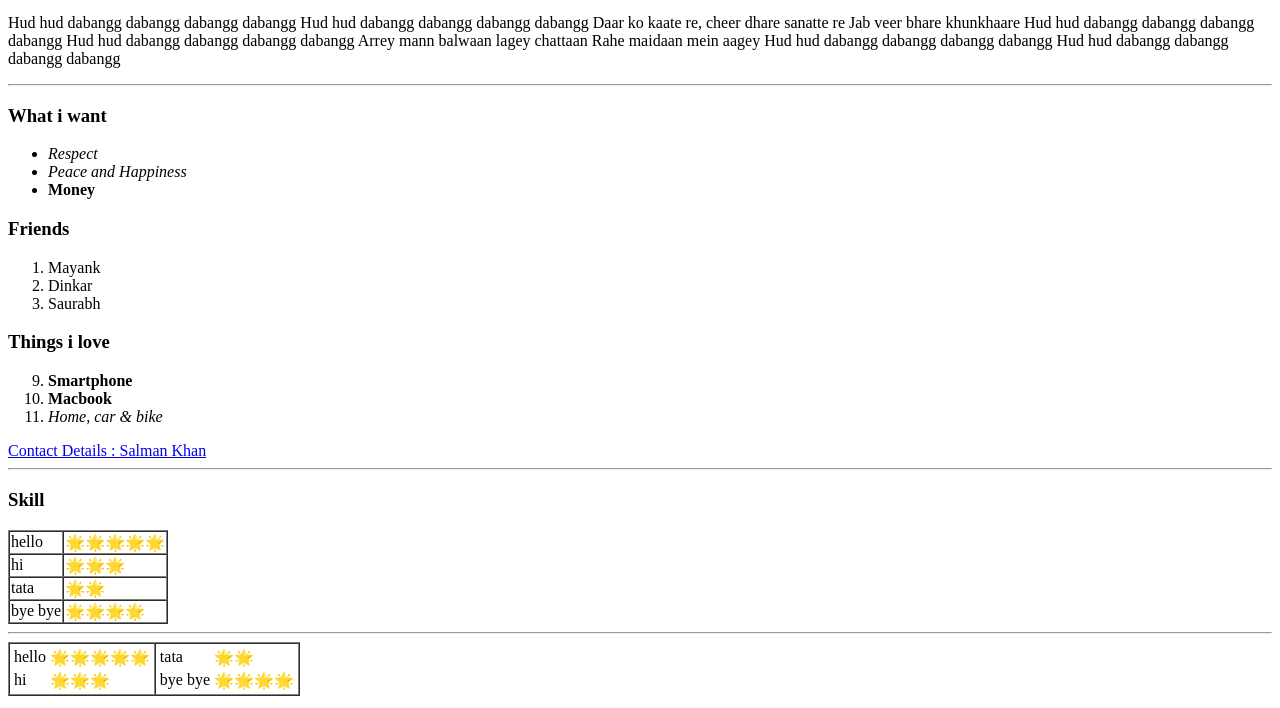
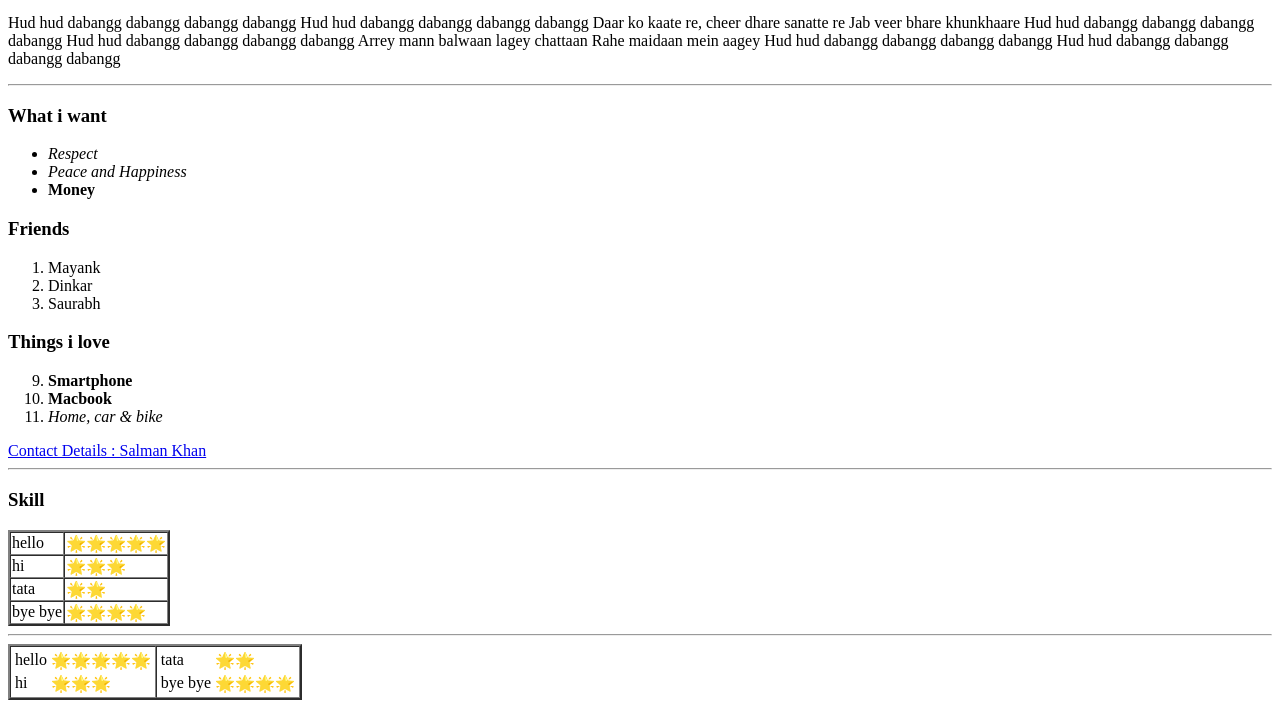
Before and after one commit to darkShooter047/cv, a plain HTML site: page index.html in a window 1280 px wide. Shown: the part 312-1020 px from the top of the page. Drawn offline with Linux system fonts and the light colour scheme.

Commit message:
Add files via upload

```diff
--- a/index.html
+++ b/index.html
@@ -57,7 +57,7 @@
     <hr />
 
     <h3>Skill</h3>
-    <table cellspacing="0" border="1">
+    <table cellspacing="0" border="2">
       <tbody>
         <tr>
           <td>hello</td>
@@ -80,7 +80,7 @@
 
     <hr />
 
-    <table cellspacing="0" border="1">
+    <table cellspacing="0" border="2">
       <tbody>
         <tr>
           <td>
```
